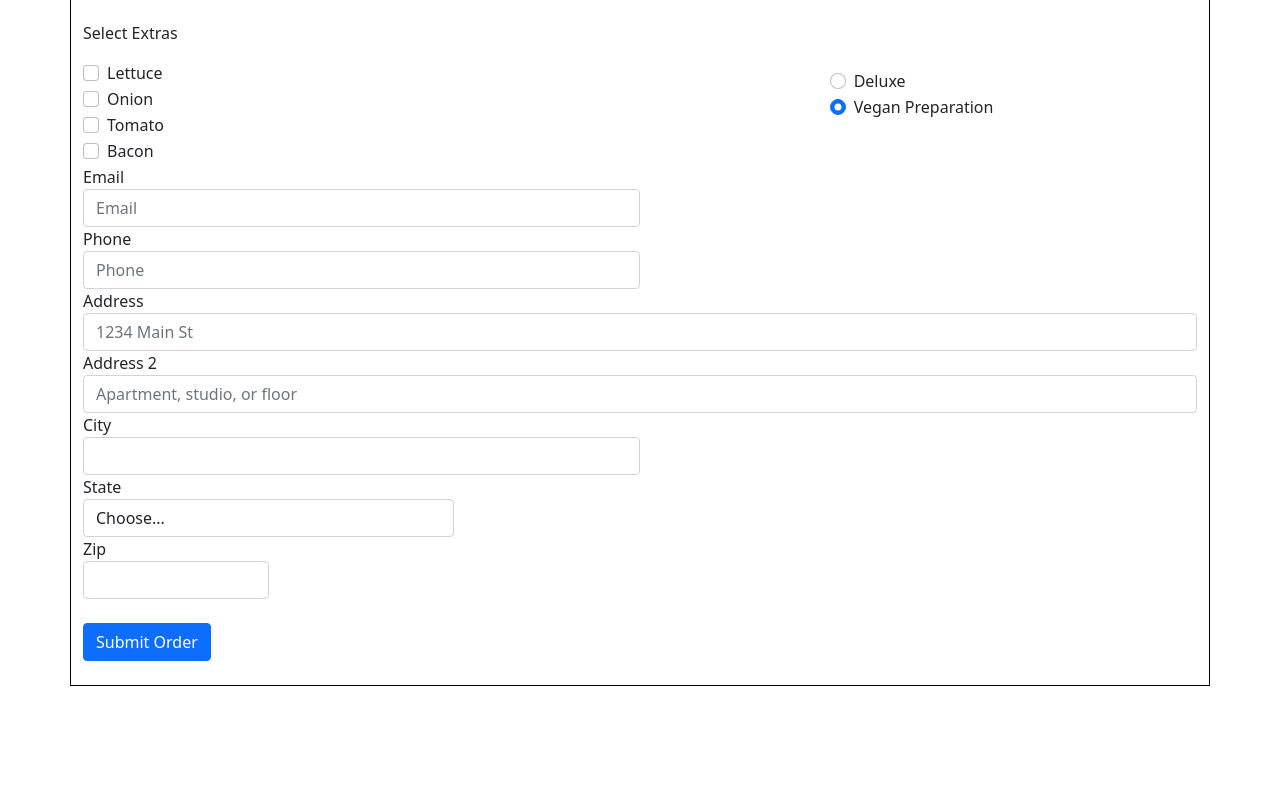
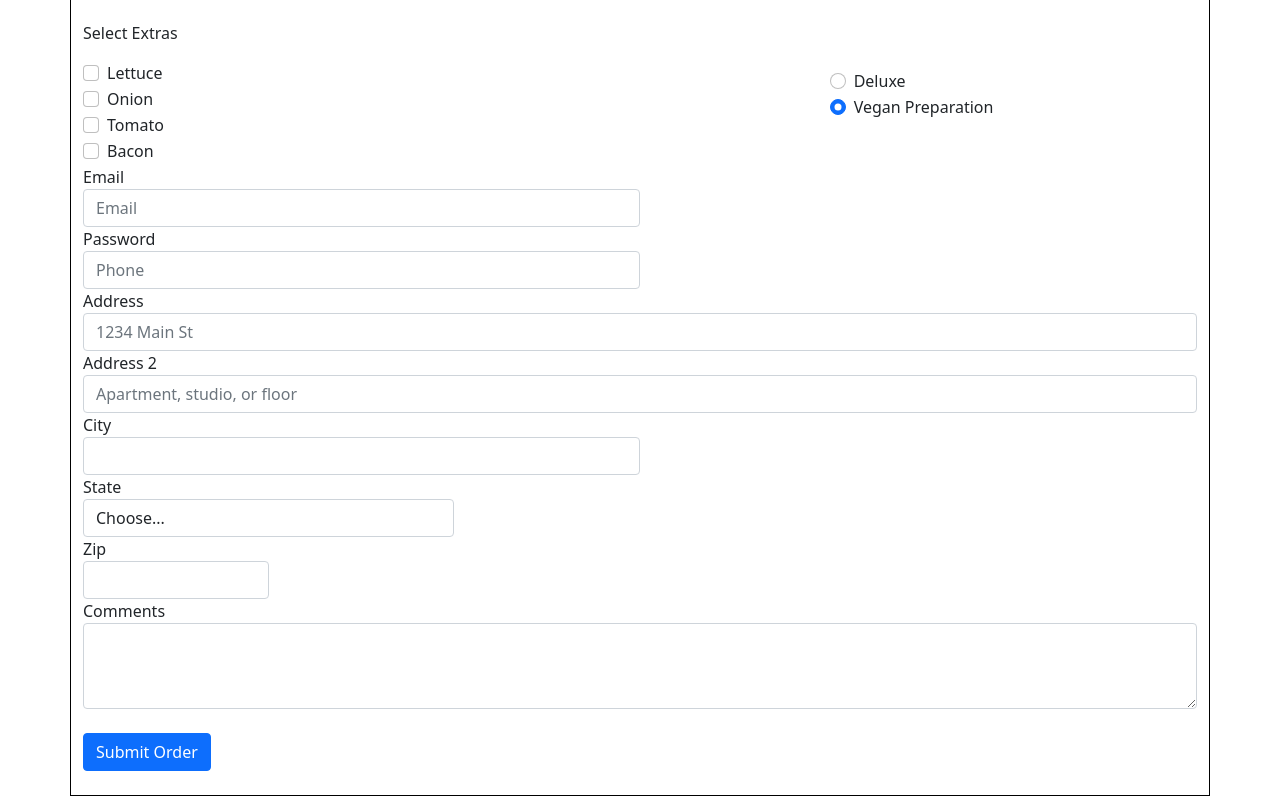
Before and after one commit to danfred360/psu_restaurant_order_assignment, a plain HTML site: page index.html in a window 1280 px wide. Shown: the part 300-1096 px from the top of the page. Before the commit the page ends 986 px from the top, so only its background shows below. Drawn offline with nearby package versions, Linux system fonts and the light colour scheme.

Commit message:
added comments and password

```diff
--- a/index.html
+++ b/index.html
@@ -109,8 +109,8 @@
                       <input type="email" class="form-control" id="inputEmail4" placeholder="Email">
                     </div>
                     <div class="form-group col-md-6">
-                      <label for="inputPassword4">Phone</label>
-                      <input type="phone" class="form-control" id="inputPassword4" placeholder="Phone">
+                      <label for="inputPassword4">Password</label>
+                      <input type="password" class="form-control" id="inputPassword4" placeholder="Phone">
                     </div>
                   </div>
                   <div class="form-group">
@@ -138,6 +138,10 @@
                       <input type="text" class="form-control" id="inputZip">
                     </div>
                   </div>
+                  <div class="form-group">
+                    <label for="exampleFormControlTextarea1">Comments</label>
+                    <textarea class="form-control" id="exampleFormControlTextarea1" rows="3"></textarea>
+                  </div>
             </div>
             <br>
             <div class="row">
```
